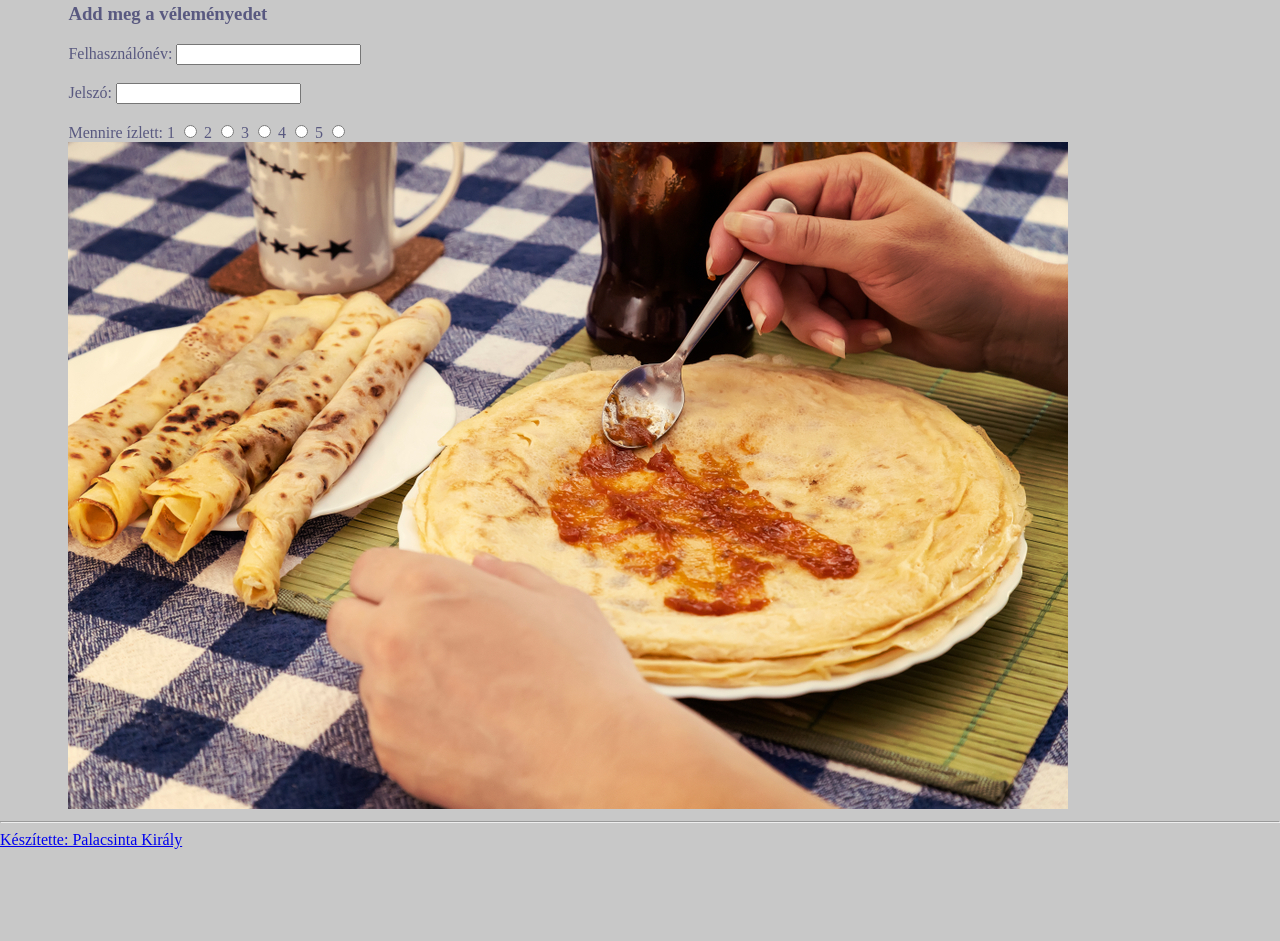
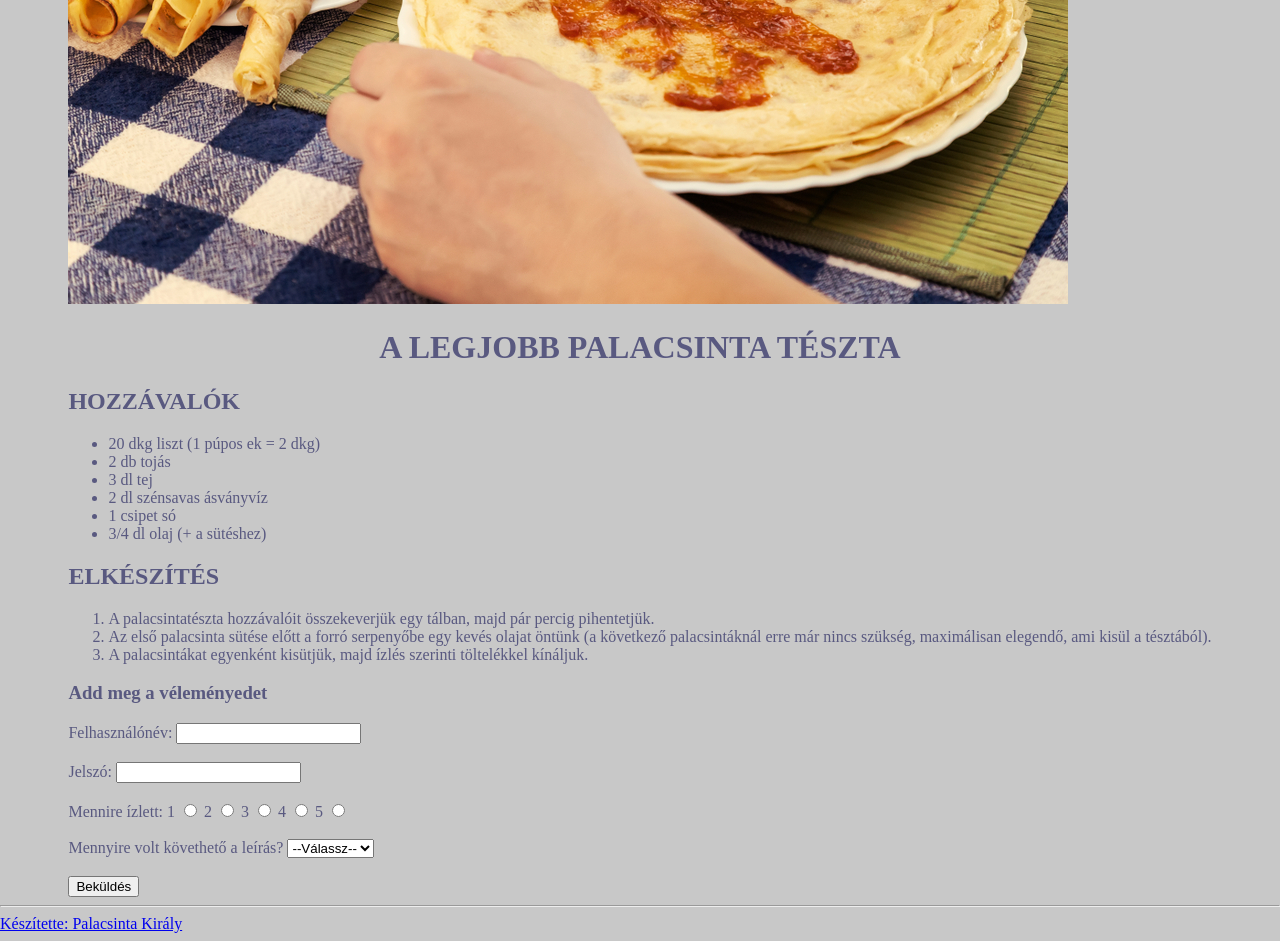
Before and after one commit to Puppak/oraifeladat, a plain HTML site: page index.html in a window 1280 px wide. Shown: the part 371-1312 px from the top of the page. Before the commit the page ends 1228 px from the top, so only its background shows below. Drawn offline with nearby package versions, Linux system fonts and the light colour scheme.

Commit message:
kész a hátéemel asszem

```diff
--- a/index.html
+++ b/index.html
@@ -8,6 +8,10 @@
 </head>
 <body>
     <div class="divcss">
+        <div>
+            <img src="palacsinta_teszta.jpg" alt="Placsinta tészta">
+
+        </div>
         <div class="">
             <h1>A LEGJOBB PALACSINTA TÉSZTA</h1>
         <h2>HOZZÁVALÓK</h2>
@@ -66,13 +70,22 @@
             <input type="radio" name="izlet">
             <label for="izlet" id="5">5</label>
             <input type="radio" name="izlet">
+            <br>
+            <br>
+            <label for="kovet">Mennyire volt követhető a leírás?</label>
+            <select name="kovel" id="kov">
+                <option value="none">--Válassz--</option>
+                <option value="none">Könyű</option>
+                <option value="none">Közepes</option>
+                <option value="none">Nehéz</option>
+            </select>
+            <br><br>
 
         </form>
+
+        <button type="button">Beküldés</button>
         </div>
-        <div>
-            <img src="palacsinta_teszta.jpg" alt="Placsinta tészta">
 
-        </div>
 
 
     </div>
```
